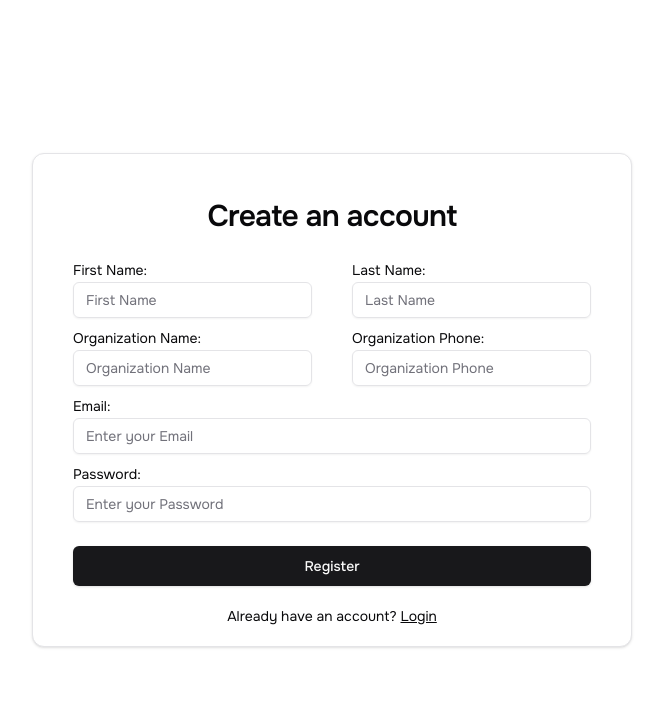
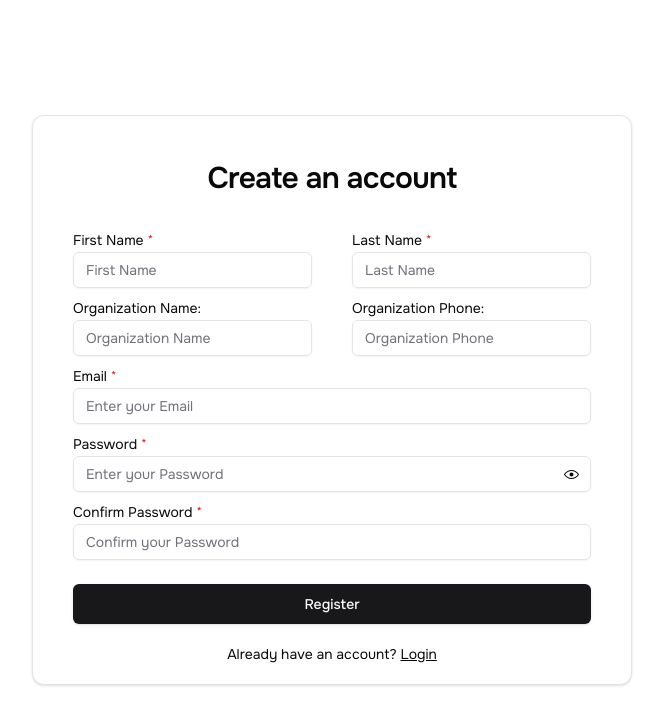
Before and after one commit to codejagaban/event-ticketing, a Next.js app: page /register in a window 1280 px wide. Shown: the top 724 px of the page, without its empty margins (308-971 px from the left). Built offline with nearby package versions, Linux system fonts and the light colour scheme.

Commit message:
feat: implement user registration

```diff
--- a/app/api/auth/register/route.ts
+++ b/app/api/auth/register/route.ts
@@ -1,5 +1,5 @@
 import { NextResponse } from 'next/server';
-import { registerUser } from '@directus/sdk';
+import { createUser, registerUser } from '@directus/sdk';
 import directus from "@/lib/directus";
 import { User } from '@/types';
 
@@ -7,19 +7,22 @@ import { User } from '@/types';
 export async function POST(request: Request) {
   try {
     const { first_name, last_name, email, password, organization_name, organization_phone } = await request.json();
-    const options = {
-      first_name,
-      last_name,
-      organization_name,
-      organization_phone,
-    };
     const result = await directus.request(
-      registerUser<User>(email, password, options)
+      createUser({
+        email,
+        password,
+        first_name,
+        last_name,
+        organization_name,
+        organization_phone,
+        role: process.env.NEXT_USER_ROLE,
+      })
     );
     return NextResponse.json({ message: "Account Created!" }, { status: 201 });
   } catch (e: any) {
     console.log(e);
     const code = e.errors[0].extensions.code
+    console.log(code);
     if (code === 'RECORD_NOT_UNIQUE') {
       return NextResponse.json({ message: "This user already exist" }, { status: 409 });
     }
--- a/app/page.tsx
+++ b/app/page.tsx
@@ -2,6 +2,7 @@
 export default function Home() {
   return (
     <main className="flex min-h-screen flex-col items-center justify-between p-24">
+      <h1>Hello World List all events here</h1>
     </main>
   );
 }
--- a/app/register/form.tsx
+++ b/app/register/form.tsx
@@ -2,6 +2,7 @@
 import AuthForm from "@/components/auth-form";
 import { useRouter } from "next/navigation";
 import { useState } from "react";
+import { z } from "zod";
 
 interface Data {
   first_name?: string;
@@ -9,11 +10,43 @@ interface Data {
   email?: string;
   password?: string;
 }
+const AuthSchema = z
+  .object({
+    first_name: z.string().min(1, { message: "First name is required" }),
+    last_name: z.string().min(1, { message: "Last name is required" }),
+    organization_name: z.string().optional(),
+    organization_phone: z.string().optional(),
+    email: z.string().email({ message: "Invalid email address" }),
+    password: z
+      .string()
+      .min(1, { message: "Password is required" }),
+    confirm_password: z
+      .string()
+      .min(1, { message: "Confirm your password" }),
+  })
+  .refine((data) => data.password === data.confirm_password, {
+    message: "Passwords don't match",
+    path: ["confirm_password"],
+  });
 
 export default function RegistrationForm() {
   const router = useRouter();
   const [error, setError] = useState("");
+  const [errors, setErrors] = useState<Record<string, string>>({});
+
   const handleFormSubmit = async (data: Data) => {
+    const result = AuthSchema.safeParse(data);
+    if (!result.success) {
+      const newErrors: Record<string, string> = {};
+      result.error.errors.forEach((error) => {
+        if (error.path[0]) {
+          newErrors[error.path[0] as string] = error.message;
+        }
+      });
+      setErrors(newErrors);
+      return;
+    }
+
     const response = await fetch(`/api/auth/register`, {
       method: "POST",
       body: JSON.stringify({
@@ -25,15 +58,16 @@ export default function RegistrationForm() {
       router.refresh();
     } else {
       response.status === 409
-        ? setError("A user with this email already exist")
+        ? setError("User account already exists")
         : null;
     }
   };
 
   return (
     <>
-      {error && <p>{error}</p>}
       <AuthForm
+        authError={error}
+        errors={errors}
         title="Create an account"
         onSubmit={handleFormSubmit}
         buttonText="Register"
--- a/components/auth-form/index.tsx
+++ b/components/auth-form/index.tsx
@@ -3,14 +3,18 @@ import { FormEvent, useState } from "react";
 import { Input } from "../ui/input";
 import { Button } from "../ui/button";
 import { Card, CardHeader, CardTitle } from "../ui/card";
-import { cn } from "@/lib/utils";
+import { EyeClosedIcon, EyeOpenIcon } from "@radix-ui/react-icons";
 
 interface Data {
   first_name?: string;
   last_name?: string;
+  organization_name?: string;
+  organization_phone?: string;
   email: string;
   password: string;
+  confirm_password?: string;
 }
+
 
 interface AuthFormProps {
   title: string;
@@ -20,6 +24,8 @@ interface AuthFormProps {
   linkDescription: string;
   linkHref: string;
   isFullForm?: boolean;
+  authError: string;
+  errors?: Record<string, string>;
 }
 
 export default function AuthForm({
@@ -30,15 +36,19 @@ export default function AuthForm({
   linkHref,
   linkDescription,
   isFullForm = true,
+  authError = "",
+  errors = {},
 }: AuthFormProps) {
-  const [formData, setFormData] = useState({
+  const [formData, setFormData] = useState<Data>({
     first_name: "",
     last_name: "",
     email: "",
     organization_name: "",
     organization_phone: "",
     password: "",
+    confirm_password: "",
   });
+  const [showPassword, setShowPassword] = useState(false);
 
   const handleFormSubmit = async (e: FormEvent<HTMLFormElement>) => {
     e.preventDefault();
@@ -50,23 +60,28 @@ export default function AuthForm({
       ...formData,
       [e.target.name]: e.target.value,
     });
+    // setErrors({
+    //   ...errors,
+    //   [e.target.name]: "",
+    // });
   };
 
   return (
     <div className="flex items-center justify-center min-h-screen p-5">
-      <form
-        onSubmit={handleFormSubmit}
-      >
+      <form onSubmit={handleFormSubmit}>
         <Card className="md:w-[600px] py-5 md:px-10 px-5">
           <CardHeader>
             <CardTitle className="text-3xl text-center">{title}</CardTitle>
           </CardHeader>
           {isFullForm && (
             <>
+                <p className="text-red-500 text-sm text-center mb-2">
+                      {authError}
+                    </p>
               <div className="grid grid-cols-1 md:grid-cols-2 md:gap-10 md:mb-2">
-            <div className="mb-2 md:mb-0 ">
+                <div className="mb-2 md:mb-0">
                   <label htmlFor="first_name" className="text-sm">
-                  First Name:
+                    First Name <span className="text-red-600"> *</span>
                   </label>
                   <Input
                     type="text"
@@ -74,12 +89,16 @@ export default function AuthForm({
                     name="first_name"
                     value={formData.first_name}
                     onChange={handleInputChange}
-                  required
                   />
+                  {errors.first_name && (
+                    <span className="text-red-500 text-[13px]">
+                      {errors.first_name}
+                    </span>
+                  )}
                 </div>
-              <div className="mb-2 md:mb-0 ">
+                <div className="mb-2 md:mb-0">
                   <label htmlFor="last_name" className="text-sm">
-                  Last Name:
+                    Last Name<span className="text-red-600"> *</span>
                   </label>
                   <Input
                     type="text"
@@ -87,12 +106,16 @@ export default function AuthForm({
                     name="last_name"
                     value={formData.last_name}
                     onChange={handleInputChange}
-                  required
                   />
+                  {errors.last_name && (
+                    <span className="text-red-500 text-[13px]">
+                      {errors.last_name}
+                    </span>
+                  )}
                 </div>
               </div>
-            <div className="grid grid-cols-1 md:grid-cols-2  md:gap-10 md:mb-2">
-              <div className="mb-2 md:mb-0 ">
+              <div className="grid grid-cols-1 md:grid-cols-2 md:gap-10 md:mb-2">
+                <div className="mb-2 md:mb-0">
                   <label htmlFor="organization_name" className="text-sm">
                     Organization Name:
                   </label>
@@ -102,10 +125,9 @@ export default function AuthForm({
                     name="organization_name"
                     value={formData.organization_name}
                     onChange={handleInputChange}
-                  required
                   />
                 </div>
-              <div className="mb-2 md:mb-0 ">
+                <div className="mb-2 md:mb-0">
                   <label htmlFor="organization_phone" className="text-sm">
                     Organization Phone:
                   </label>
@@ -115,7 +137,6 @@ export default function AuthForm({
                     name="organization_phone"
                     value={formData.organization_phone}
                     onChange={handleInputChange}
-                  required
                   />
                 </div>
               </div>
@@ -123,45 +144,79 @@ export default function AuthForm({
           )}
           <div className="mb-2">
             <label htmlFor="email" className="text-sm">
-            Email:
+              Email<span className="text-red-600"> *</span>
             </label>
             <Input
               type="email"
               placeholder="Enter your Email"
               name="email"
               value={formData.email}
-            required
               onChange={handleInputChange}
             />
+            {errors.email && (
+              <span className="text-red-500 text-[13px]">{errors.email}</span>
+            )}
           </div>
-        <div className="mb-2">
+          <div className="mb-2 relative">
             <label htmlFor="password" className="text-sm">
-            Password:
+              Password<span className="text-red-600"> *</span>
             </label>
             <Input
-            type="password"
+              type={showPassword ? "text" : "password"}
               placeholder="Enter your Password"
               name="password"
               value={formData.password}
-            required
               onChange={handleInputChange}
             />
+            <button
+              type="button"
+              onClick={() => setShowPassword(!showPassword)}
+              className="absolute right-3 top-1/2 transform translate-y-1/3"
+            >
+              {showPassword ? <EyeClosedIcon /> : <EyeOpenIcon />}
+            </button>
+            {errors.password && (
+              <span className="text-red-500 text-[13px]">
+                {errors.password}
+              </span>
+            )}
           </div>
+          {isFullForm && (
+            <div className="mb-2 relative">
+              <label htmlFor="confirm_password" className="text-sm">
+                Confirm Password<span className="text-red-600"> *</span>
+              </label>
+              <Input
+                type={showPassword ? "text" : "password"}
+                placeholder="Confirm your Password"
+                name="confirm_password"
+                value={formData.confirm_password}
+                onChange={handleInputChange}
+              />
+              {errors.confirm_password && (
+                <span className="text-red-500 text-[13px]">
+                  {errors.confirm_password}
+                </span>
+              )}
+            </div>
+          )}
           <div className="text-center mt-6">
-        <Button className="w-full" size="lg">{buttonText}</Button>
+            <Button className="w-full" size="lg" type="submit">
+              {buttonText}
+            </Button>
             <p className="text-sm mt-5">
-          {linkDescription} {" "}
-          <Link href={linkHref} className=" underline">{linkText}</Link>
+              {linkDescription}{" "}
+              <Link href={linkHref} className="underline">
+                {linkText}
+              </Link>
             </p>
-            {
-              !isFullForm && (
+            {!isFullForm && (
               <p className="text-sm mt-5">
                 <Link href="/forgot-password" className="underline">
                   Forgot Password?
                 </Link>
               </p>
-              )
-           }
+            )}
           </div>
         </Card>
       </form>
--- a/package.json
+++ b/package.json
@@ -18,7 +18,8 @@
     "react": "^18",
     "react-dom": "^18",
     "tailwind-merge": "^2.4.0",
-    "tailwindcss-animate": "^1.0.7"
+    "tailwindcss-animate": "^1.0.7",
+    "zod": "^3.23.8"
   },
   "devDependencies": {
     "@types/node": "^20",
```
Also changed, not shown: 1 other file (tests, documents, lock files or other folders). Lines whose indentation alone changed are shown as unchanged.
